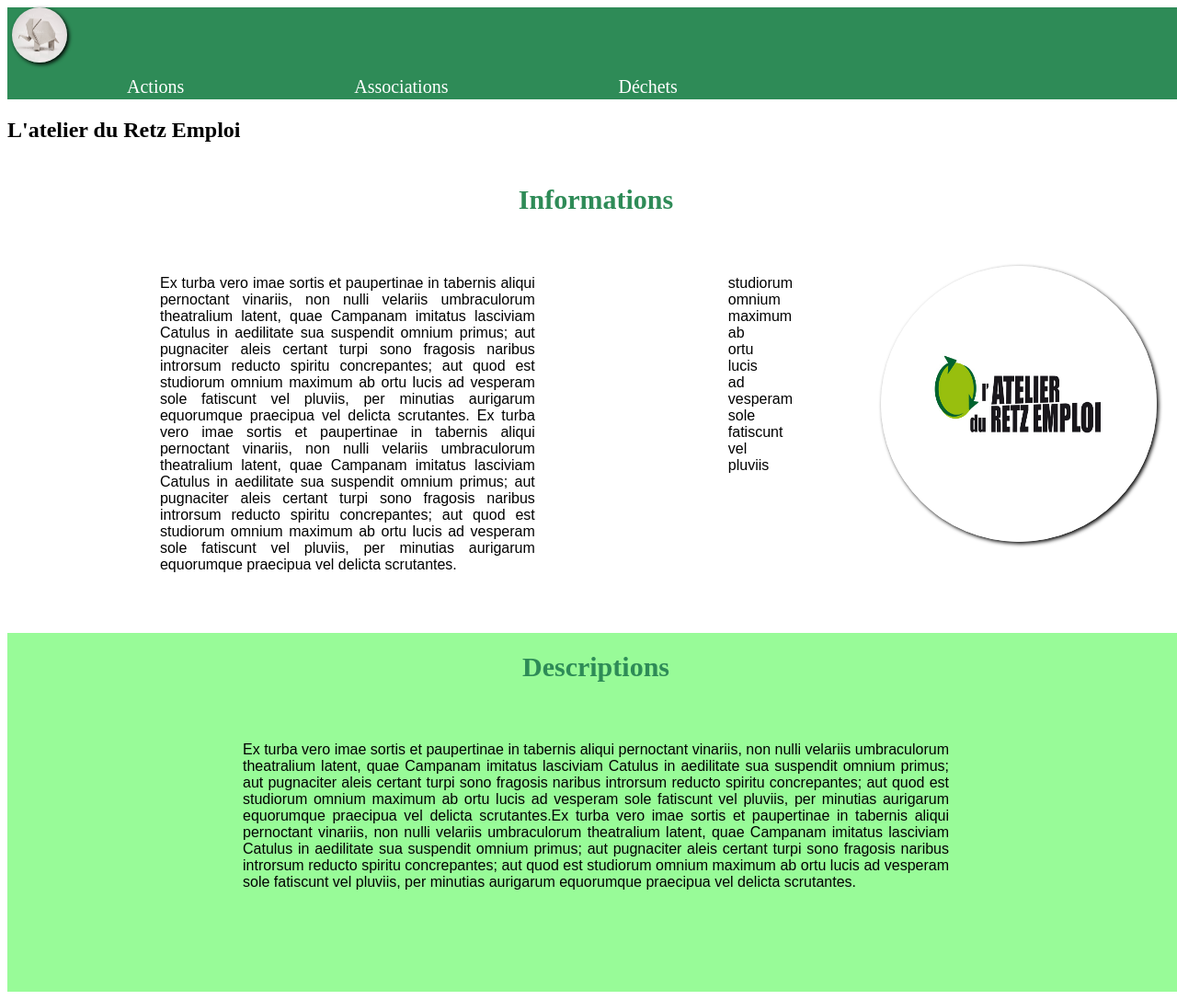
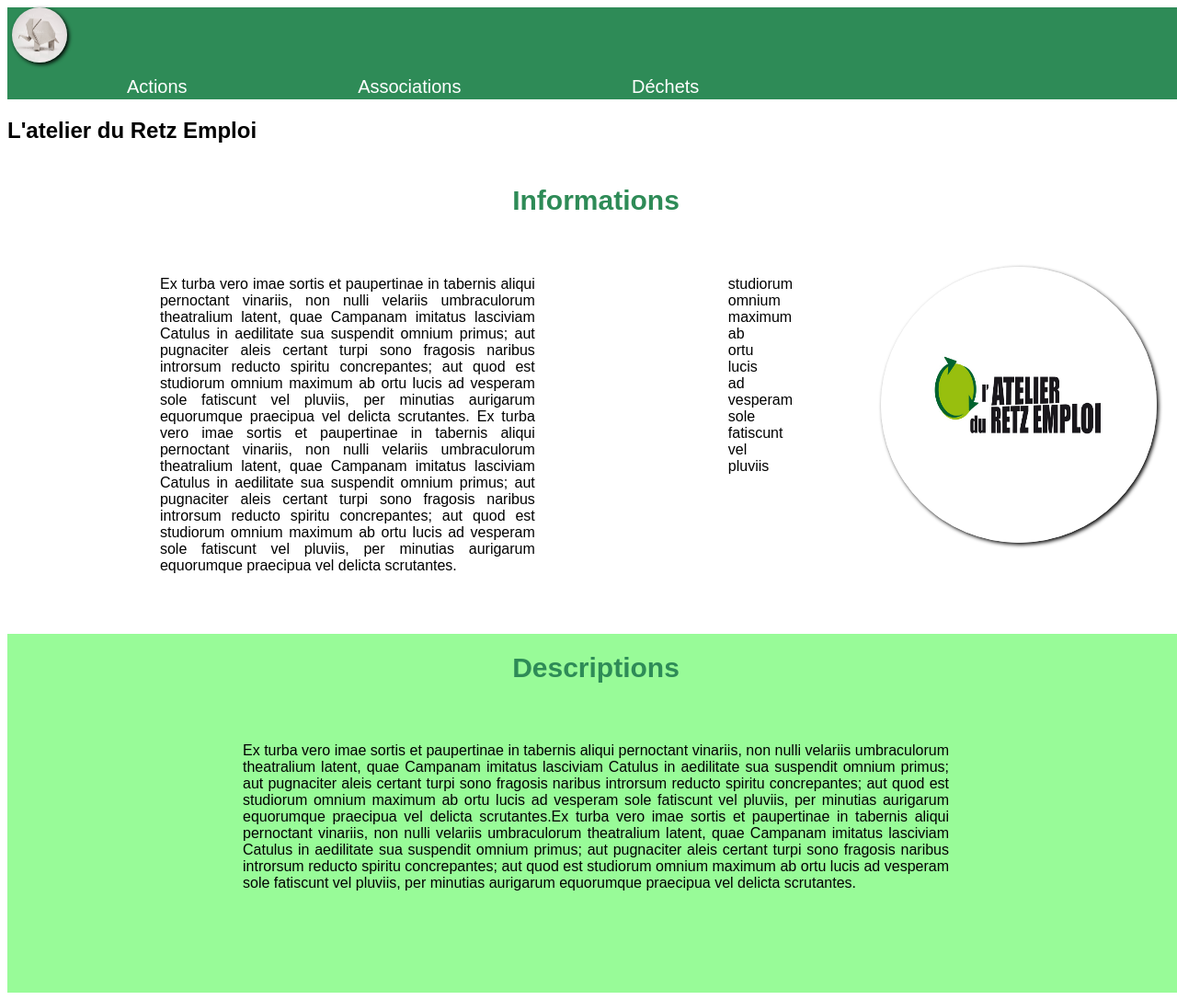
Before and after one commit to Mflow18/GreenCityPHP, a PHP site: page /atelier2.html in a window 1280 px wide. Shown: the whole page at 92% size. Run offline with PHP 8.4, Linux system fonts and the light colour scheme.

Commit message:
suppreseion des dernier commentaires

```diff
--- a/index.html
+++ b/index.html
@@ -4,6 +4,7 @@
 		<title>Nantes Cité Verte</title>
 		<link rel="stylesheet" type="text/css" href="style.css">
 		<meta name="viewport" content="initial-scale=1, maximum-scale=1">
+		<link href="https://fonts.googleapis.com/css?family=PT+Sans&display=swap" rel="stylesheet">
 	</head>
 
 	<body>
--- a/style.css
+++ b/style.css
@@ -2,7 +2,9 @@
 
 body{
   width:100%;
+  font-family: 'PT Sans', sans-serif;
 }
+
 
 /*mise en forme de l'icone du menu et position fixe toujours visible malgré le scroll*/
 .icone{
@@ -151,53 +153,6 @@ mise ne place des medias
    .close{
     display: none;
    }
-  /*div.menu {
-    display: flex;
-    flex-direction: wrap;
-    left: 0;
-    top: 0;
-    width: 100%;
-    height: 50px;
-    background-color: transparent;
-    position: absolute;
-  }
-
-
-  .ulNav {
-    flex-direction: row;
-    margin-right: 0;
-    margin-top: 0;
-    background-color: #98FB98 ;
-    border-radius: 10px;
-    font-size: 3em;
-    text-align: center;
-    list-style-type: none;
-    width: 70%;
-    height: 10vh;
-    border-radius: 5% ;
-    display: absolute;
-  }*/
-/*
-  .close{
-    display: none;
-    flex: 0;
-  }
-
-  .imgNav{
-    display: block;
-    width: 15%;
-  }
-
-  .aNav:hover{
-    background-color: white;
-    border-radius: 15%;
-    padding-left: 0 10px 0 10px;
-    margin: 0 10px 0 10px;
-  }
-  */
-  /*.aNav{
-    vertical-align: sub;
-  }*/
 
 }
 
```
